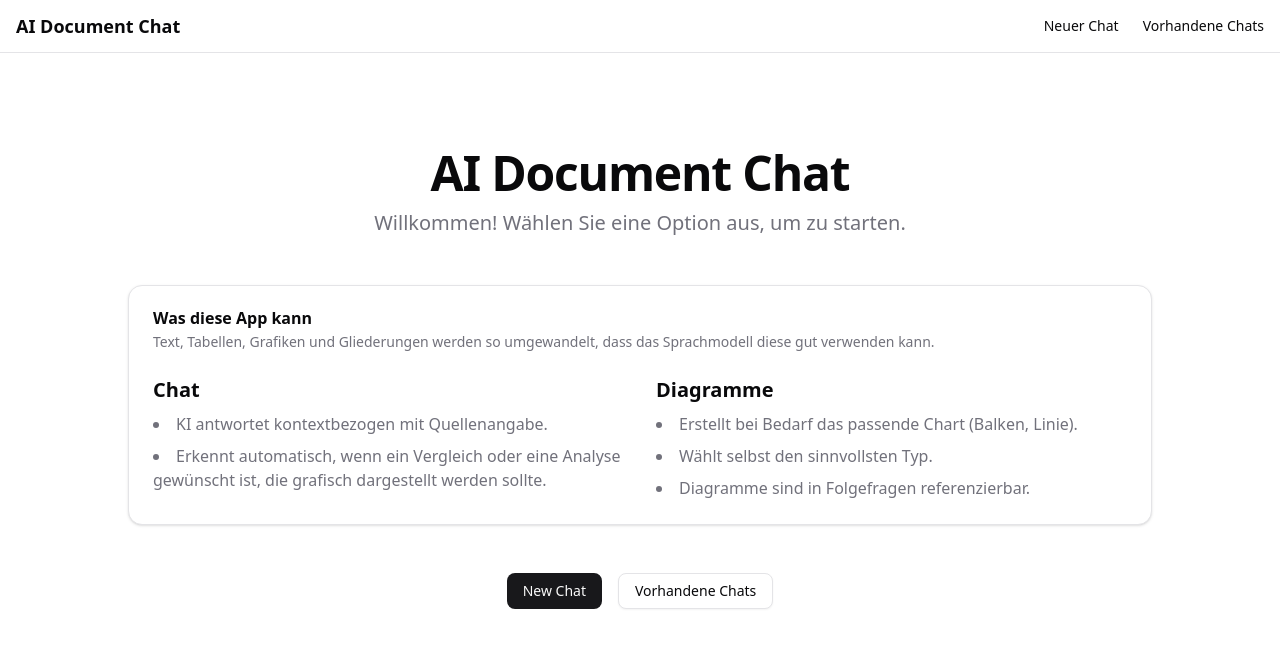
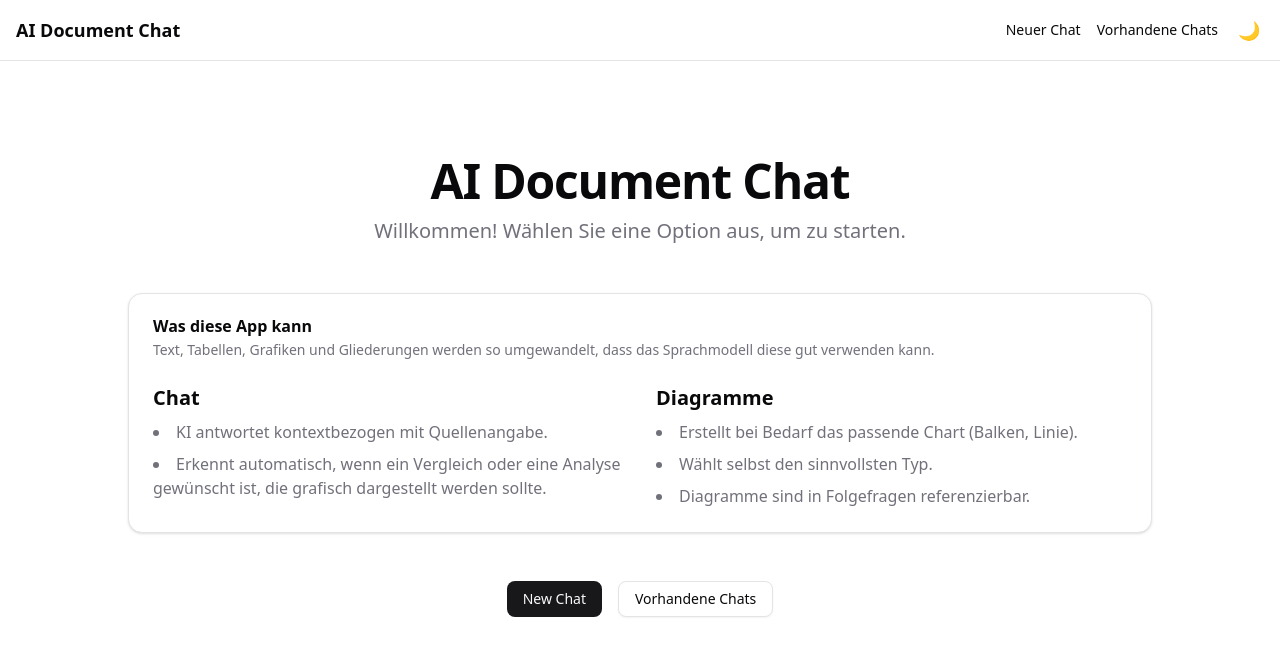
Before and after one commit to maxdollinger/ai-document-chat, a Next.js app: page / in a window 1280 px wide. Shown: the top 656 px of the page. Built offline with nearby package versions, Linux system fonts and the light colour scheme; no server answers.

Commit message:
darkmode

```diff
--- a/src/app/layout.tsx
+++ b/src/app/layout.tsx
@@ -6,6 +6,7 @@ import "./globals.css";
 import "@/lib/db";
 
 import Link from "next/link";
+import ThemeToggle from "@/components/ThemeToggle";
 
 const geistSans = Geist({
   variable: "--font-geist-sans",
@@ -41,13 +42,14 @@ export default function RootLayout({
             <Link href="/" className="font-semibold text-lg">
               AI&nbsp;Document&nbsp;Chat
             </Link>
-            <div className="flex gap-6 text-sm">
+            <div className="flex items-center gap-4 text-sm">
               <Link href="/chat/new" className="hover:text-primary">
                 Neuer Chat
               </Link>
               <Link href="/chat/listing" className="hover:text-primary">
                 Vorhandene Chats
               </Link>
+              <ThemeToggle />
             </div>
           </div>
         </nav>
--- /dev/null
+++ b/src/components/ThemeToggle.tsx
@@ -0,0 +1,42 @@
+"use client";
+
+import { useEffect, useState } from "react";
+
+function getSystemPreference(): "light" | "dark" {
+  if (typeof window === "undefined") return "light";
+  return window.matchMedia("(prefers-color-scheme: dark)").matches
+    ? "dark"
+    : "light";
+}
+
+export default function ThemeToggle() {
+  const [theme, setTheme] = useState<"light" | "dark">("light");
+
+  // Load stored or system preference on mount
+  useEffect(() => {
+    const stored = window.localStorage.getItem("theme") as
+      | "light"
+      | "dark"
+      | null;
+    const initial = stored ?? getSystemPreference();
+    setTheme(initial);
+    document.documentElement.classList.toggle("dark", initial === "dark");
+  }, []);
+
+  const toggleTheme = () => {
+    const next = theme === "light" ? "dark" : "light";
+    setTheme(next);
+    document.documentElement.classList.toggle("dark", next === "dark");
+    window.localStorage.setItem("theme", next);
+  };
+
+  return (
+    <button
+      onClick={toggleTheme}
+      className="p-1 rounded-md hover:bg-muted transition-colors text-lg"
+      aria-label="Toggle theme"
+    >
+      {theme === "light" ? "🌙" : "☀️"}
+    </button>
+  );
+}
```
